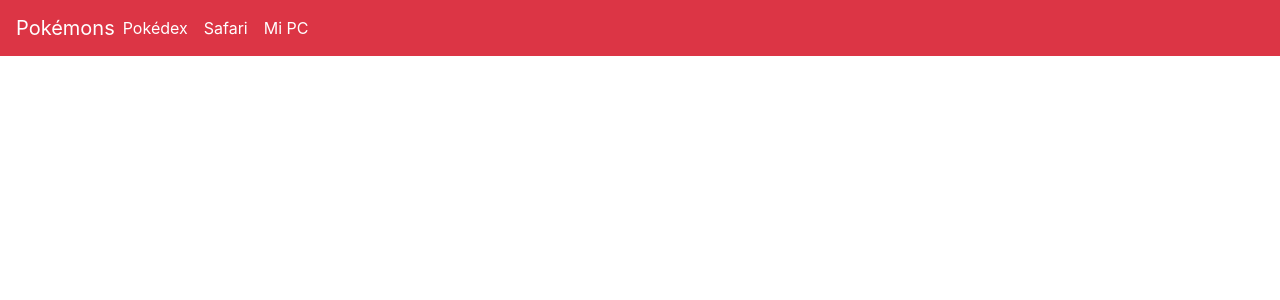
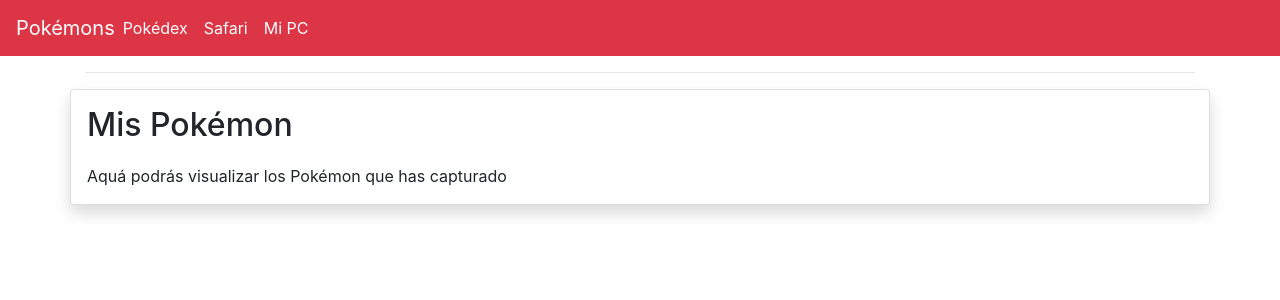
Before and after one commit to javierfuentesm/Pokemon, a React (Create React App) app: page /pc in a window 1280 px wide. Shown: the top 300 px of the page. Built offline with nearby package versions, Linux system fonts and the light colour scheme.

Commit message:
Se mejora mi pc

```diff
--- a/src/containers/MiPc.jsx
+++ b/src/containers/MiPc.jsx
@@ -1,25 +1,41 @@
-import React, { useState, useEffect } from "react";
-import { useDispatch, useSelector } from "react-redux";
+import React, { useState, useEffect } from 'react';
+import { useDispatch, useSelector } from 'react-redux';
 
-import { Container, Row, Col, ListGroup, ListGroupItem } from "reactstrap";
+import {
+  Container, Row, Col, ListGroup, ListGroupItem, Card, CardTitle, CardText,
+} from 'reactstrap';
 
 const MiPc = () => {
-  const myPokemons = useSelector(state => state.myPokemons);
+  const myPokemons = useSelector((state) => state.myPokemons);
   const dispatch = useDispatch();
 
   return (
     <Container>
+      <hr />
+      <Row>
+        <Card
+          className="shadow p-3 mb-5 bg-white rounded"
+          body
+        >
+          <CardTitle><h2>Mis Pokémon</h2></CardTitle>
+          <CardText>Aquá podrás visualizar los Pokémon que has capturado</CardText>
+        </Card>
+
+      </Row>
       <Row>
         <Col sm={12}>
           <ListGroup>
-            {myPokemons.map(pokemon => (
+            {myPokemons.map((pokemon) => (
               <ListGroupItem className="list-group-item d-flex justify-content-between align-items-center">
-                 {pokemon.name.replace(/^./, pokemon.name[0].toUpperCase())}
                 <img
                   src={pokemon.sprites.front_default}
                   alt="quixote"
-                  style={{ maxWidth: "10vh" }}
+                  style={{ maxWidth: '10vh' }}
                 />
+                <h3>
+                  {pokemon.name.replace(/^./, pokemon.name[0].toUpperCase())}
+                </h3>
+
               </ListGroupItem>
             ))}
           </ListGroup>
```
